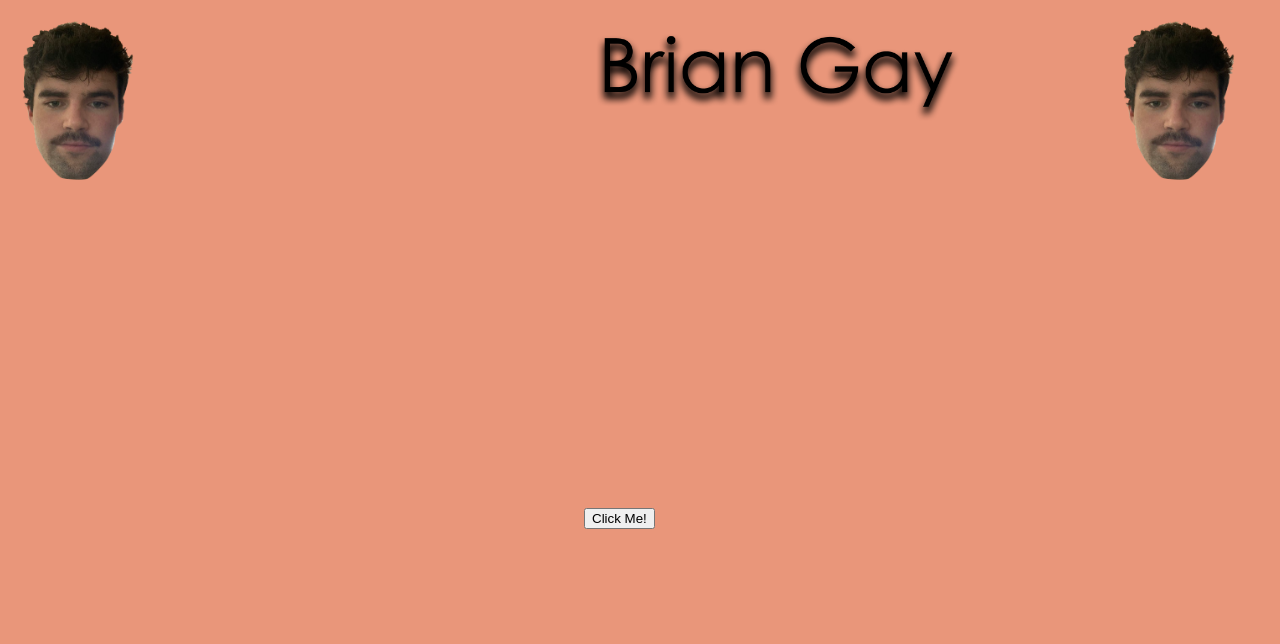
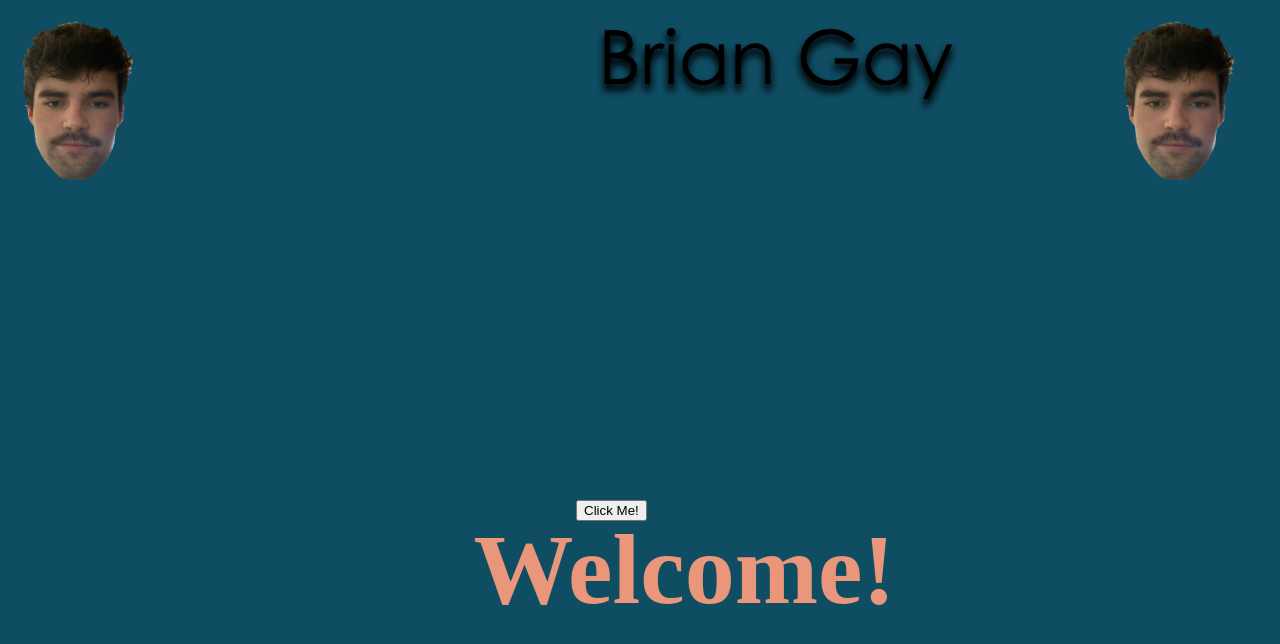
Before and after one commit to BrianG-CS/BrianG-CS.github.io, a plain HTML site: page index.html in a window 1280 px wide. Both pictures are taken after a click on the button "Click Me!". Drawn offline with Linux system fonts and the light colour scheme.

Commit message:
background button

```diff
--- a/index.html
+++ b/index.html
@@ -1,5 +1,8 @@
-<html>
+<html lang="en">
+  <canvas id="canvas"></canvas>
+  <script src="src/canvas.js"></script>
   <head>
+    <meta charset="UTF-8" />
     <title>Hello World</title>
     <link rel="stylesheet" href="style.css">
   </head>
@@ -9,8 +12,15 @@
       <img src="images/moustache-boi.png" alt="moustache">
       <img src="images/moustache-boi.png" alt="moustache">
     </div>
-    <div class="ball-button">
-      <button type="button">Click Me!</button>
-    </div>
+
+
+
   </body>
+  <div class="ball-button">
+    <button type="button" onclick="draw();">Click Me!</button>
+  </div>
+  <div class="welcome">
+    <strong>Welcome!</strong>
+  </div>
+
 </html>
--- /dev/null
+++ b/src/canvas.js
@@ -0,0 +1,12 @@
+
+draw: function draw() {
+  const canvas = document.getElementById('canvas');
+  if (canvas.getContext) {
+    const ctx = canvas.getContext('2d');
+    ctx.canvas.width = window.innerWidth;
+    ctx.canvas.height = window.innerHeight;
+
+    ctx.fillStyle = 'rgb(15, 77, 99)';
+    ctx.fillRect(0,0, canvas.width, canvas.height);
+  }
+}
--- a/style.css
+++ b/style.css
@@ -1,5 +1,17 @@
 body {
-    background-color:darksalmon;
+  margin: 0;
+  overflow: hidden;
+  background-color:darksalmon;
+}
+
+
+
+
+canvas {
+  position: absolute;
+  top: 0;
+  left: 0;
+  z-index: -1; /* -1 so that you can click on the button to trigger the function */
 }
 
 img[src="images/nameLogo.png"]{
@@ -35,6 +47,14 @@ img[src="images/nameLogo.png"]{
     top: 20px;
 }
 
+.welcome {
+  position: absolute;
+  color: darksalmon;
+  background-color: transparent;
+  margin-top: 40%;
+  margin-left: 37%;
+  font-size: 100px;
+}
 
 .heads img:nth-child(2) {
     position: fixed;
```
